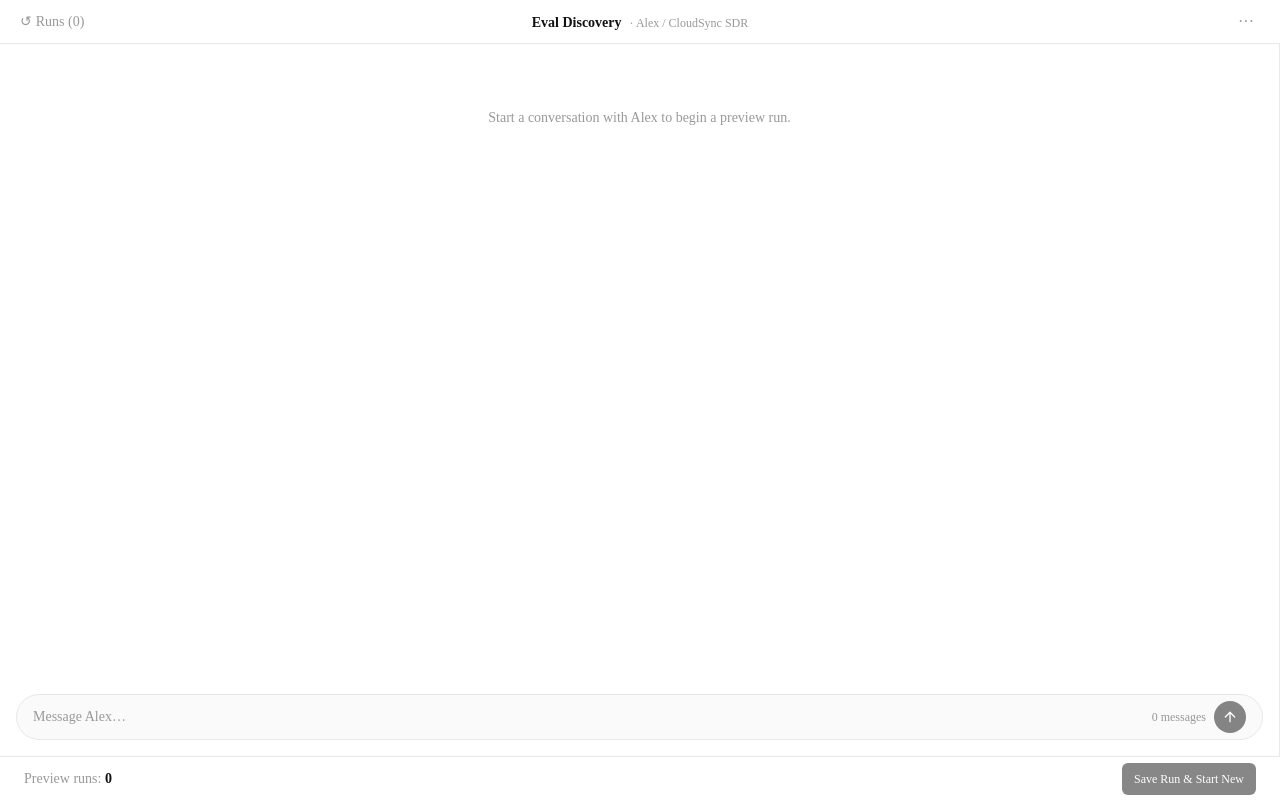
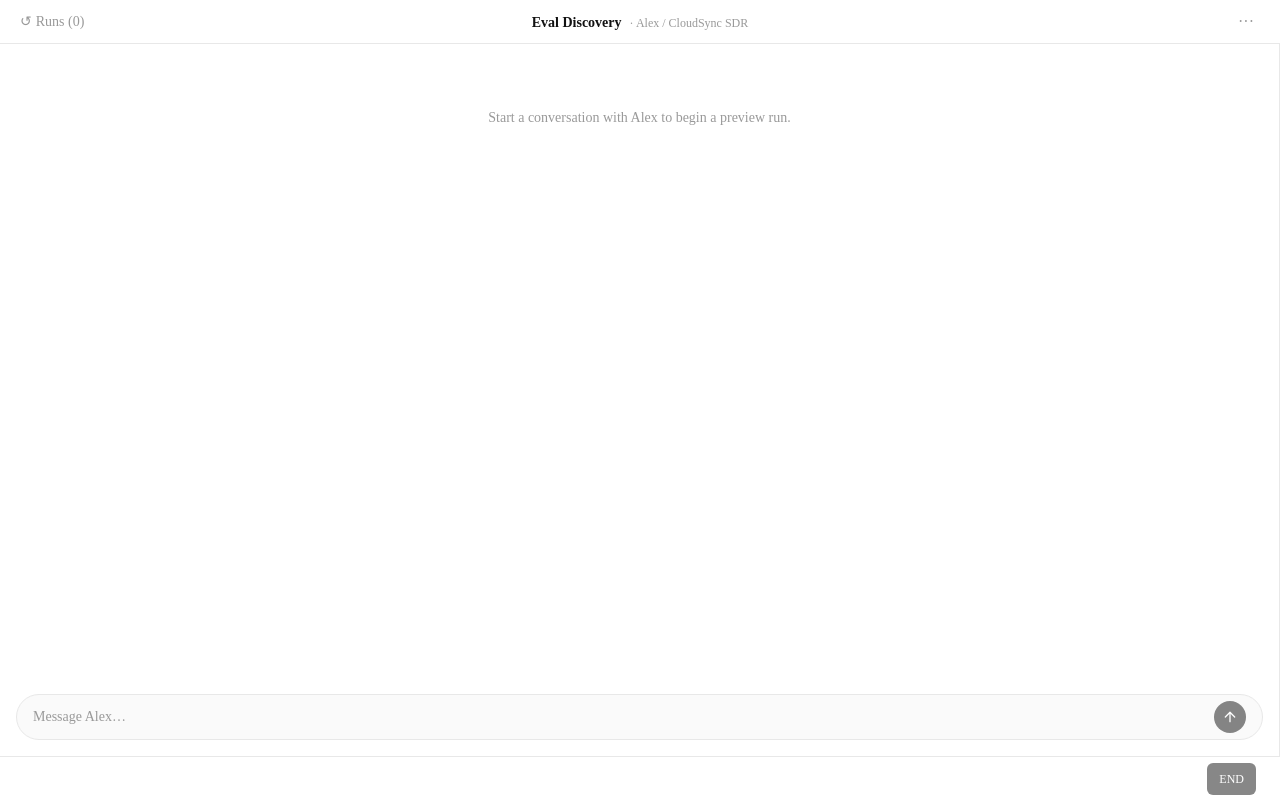
Before and after one commit to harikrshm/Eval-Discovery, a React app in the folder frontend/: page / in a window 1280 px wide. Built offline with nearby package versions, Linux system fonts and the light colour scheme; the HTML template or start-up script is replaced by a standard one.

Commit message:
feat: rename save button to END, remove run counter and message count clutter

```diff
--- a/frontend/src/App.jsx
+++ b/frontend/src/App.jsx
@@ -228,12 +228,8 @@ export default function App() {
 
       {/* ── Bottom Controls Bar (44px) ── */}
       <RunControls
-        runCount={runCount}
         currentTranscriptLength={currentTranscript.length}
-        patternState={patternState}
-        showDiscoverButton={showDiscoverButton}
         onSaveRun={handleSaveRun}
-        onDiscoverEvals={handleDiscoverEvals}
         saving={saving}
       />
     </div>
--- a/frontend/src/components/ChatInterface.jsx
+++ b/frontend/src/components/ChatInterface.jsx
@@ -114,10 +114,6 @@ export default function ChatInterface({ currentTranscript, onMessage, disabled }
             disabled={disabled || loading}
             className="flex-1 border-0 bg-transparent shadow-none focus-visible:ring-0 text-sm h-8 px-0"
           />
-          <span className="text-xs text-muted-foreground whitespace-nowrap flex-shrink-0">
-            {currentTranscript.length}{" "}
-            {currentTranscript.length === 1 ? "message" : "messages"}
-          </span>
           <Button
             onClick={handleSend}
             disabled={!canSend}
--- a/frontend/src/components/RunControls.jsx
+++ b/frontend/src/components/RunControls.jsx
@@ -1,53 +1,22 @@
 import { Button } from "./ui/button";
 
 export default function RunControls({
-  runCount,
   currentTranscriptLength,
-  patternState,
-  showDiscoverButton,
   onSaveRun,
-  onDiscoverEvals,
   saving,
 }) {
   const canSave = currentTranscriptLength >= 3;
-  // Defense-in-depth: showDiscoverButton is already false during "generating",
-  // so this disabled state is normally unreachable. Guards against future prop changes.
-  const discoverDisabled = patternState === "generating";
 
   return (
     <div className="h-11 flex items-center gap-3 px-6 border-t border-border bg-white flex-shrink-0">
-      {/* Left: run count */}
-      <span className="text-sm text-muted-foreground">
-        Preview runs:{" "}
-        <strong className="text-foreground font-semibold">{runCount}</strong>
-      </span>
-
       <div className="flex-1" />
-
-      {/* Right: action buttons */}
-      {!canSave && currentTranscriptLength > 0 && (
-        <span className="text-xs text-muted-foreground">
-          (need {3 - currentTranscriptLength} more turns)
-        </span>
-      )}
-
-      {showDiscoverButton && (
-        <Button
-          variant="outline"
-          size="sm"
-          onClick={onDiscoverEvals}
-          disabled={discoverDisabled}
-        >
-          Discover Evals
-        </Button>
-      )}
 
       <Button
         size="sm"
         onClick={onSaveRun}
         disabled={!canSave || saving}
       >
-        Save Run &amp; Start New
+        END
       </Button>
     </div>
   );
```
